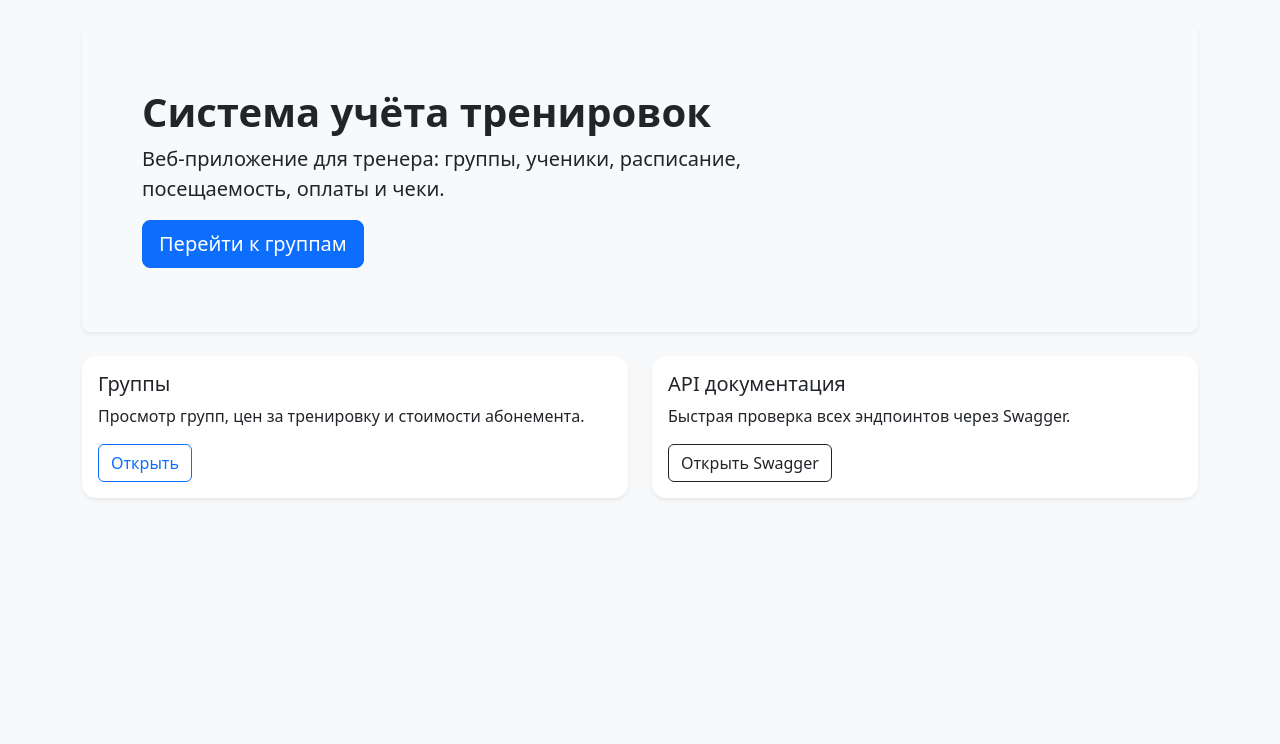
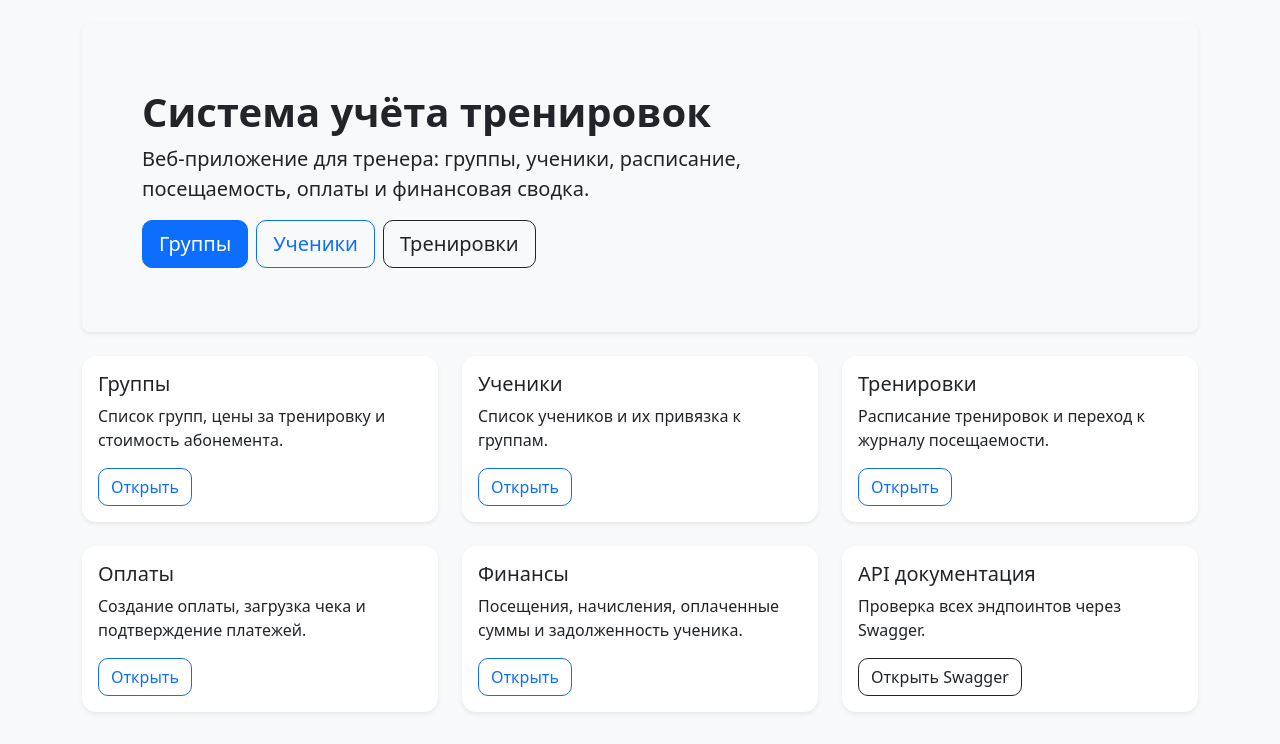
Before and after one commit to Egorrr444/Coach-s-Log, a FastAPI app: page / in a window 1280 px wide. Shown: the part 56-800 px from the top of the page. Run offline with FastAPI, Linux system fonts and the light colour scheme.

Commit message:
polish ui pages

```diff
--- a/app/static/css/styles.css
+++ b/app/static/css/styles.css
@@ -15,3 +15,15 @@ body {
 .navbar .navbar-brand {
     color: white !important;
 }
+
+.navbar .nav-link:hover {
+    opacity: 0.85;
+}
+
+.btn {
+    border-radius: 10px;
+}
+
+.border.rounded {
+    border-radius: 14px !important;
+}
--- a/app/templates/index.html
+++ b/app/templates/index.html
@@ -6,33 +6,73 @@
 <div class="p-4 p-md-5 mb-4 bg-light rounded-3 shadow-sm">
     <div class="container-fluid py-3">
         <h1 class="display-6 fw-bold">Система учёта тренировок</h1>
-        <p class="col-md-8 fs-5">
-            Веб-приложение для тренера: группы, ученики, расписание, посещаемость, оплаты и чеки.
+        <p class="col-md-9 fs-5">
+            Веб-приложение для тренера: группы, ученики, расписание, посещаемость, оплаты и финансовая сводка.
         </p>
-        <a href="/groups-page" class="btn btn-primary btn-lg">Перейти к группам</a>
+        <div class="d-flex flex-wrap gap-2">
+            <a href="/groups-page" class="btn btn-primary btn-lg">Группы</a>
+            <a href="/students-page" class="btn btn-outline-primary btn-lg">Ученики</a>
+            <a href="/trainings-page" class="btn btn-outline-dark btn-lg">Тренировки</a>
+        </div>
     </div>
 </div>
 
 <div class="row g-4">
-    <div class="col-12 col-md-6">
+    <div class="col-12 col-md-6 col-xl-4">
         <div class="card shadow-sm h-100">
             <div class="card-body">
                 <h5 class="card-title">Группы</h5>
-                <p class="card-text">
-                    Просмотр групп, цен за тренировку и стоимости абонемента.
-                </p>
+                <p class="card-text">Список групп, цены за тренировку и стоимость абонемента.</p>
                 <a href="/groups-page" class="btn btn-outline-primary">Открыть</a>
             </div>
         </div>
     </div>
 
-    <div class="col-12 col-md-6">
+    <div class="col-12 col-md-6 col-xl-4">
+        <div class="card shadow-sm h-100">
+            <div class="card-body">
+                <h5 class="card-title">Ученики</h5>
+                <p class="card-text">Список учеников и их привязка к группам.</p>
+                <a href="/students-page" class="btn btn-outline-primary">Открыть</a>
+            </div>
+        </div>
+    </div>
+
+    <div class="col-12 col-md-6 col-xl-4">
+        <div class="card shadow-sm h-100">
+            <div class="card-body">
+                <h5 class="card-title">Тренировки</h5>
+                <p class="card-text">Расписание тренировок и переход к журналу посещаемости.</p>
+                <a href="/trainings-page" class="btn btn-outline-primary">Открыть</a>
+            </div>
+        </div>
+    </div>
+
+    <div class="col-12 col-md-6 col-xl-4">
+        <div class="card shadow-sm h-100">
+            <div class="card-body">
+                <h5 class="card-title">Оплаты</h5>
+                <p class="card-text">Создание оплаты, загрузка чека и подтверждение платежей.</p>
+                <a href="/payments-page" class="btn btn-outline-primary">Открыть</a>
+            </div>
+        </div>
+    </div>
+
+    <div class="col-12 col-md-6 col-xl-4">
+        <div class="card shadow-sm h-100">
+            <div class="card-body">
+                <h5 class="card-title">Финансы</h5>
+                <p class="card-text">Посещения, начисления, оплаченные суммы и задолженность ученика.</p>
+                <a href="/finance-page" class="btn btn-outline-primary">Открыть</a>
+            </div>
+        </div>
+    </div>
+
+    <div class="col-12 col-md-6 col-xl-4">
         <div class="card shadow-sm h-100">
             <div class="card-body">
                 <h5 class="card-title">API документация</h5>
-                <p class="card-text">
-                    Быстрая проверка всех эндпоинтов через Swagger.
-                </p>
+                <p class="card-text">Проверка всех эндпоинтов через Swagger.</p>
                 <a href="/docs" class="btn btn-outline-dark">Открыть Swagger</a>
             </div>
         </div>
--- a/app/templates/trainings/list.html
+++ b/app/templates/trainings/list.html
@@ -28,7 +28,7 @@
                         <td>{{ t.group_id }}</td>
                         <td>{{ t.training_date }}</td>
                         <td>{{ t.training_time }}</td>
-                        <td>{{ t.topic }}</td>
+                        <td>{{ t.topic or "—" }}</td>
                         <td>
     <a href="/attendance-page/{{ t.id }}" class="btn btn-sm btn-primary">
         Открыть
```
Also changed, not shown: 1 other file.
